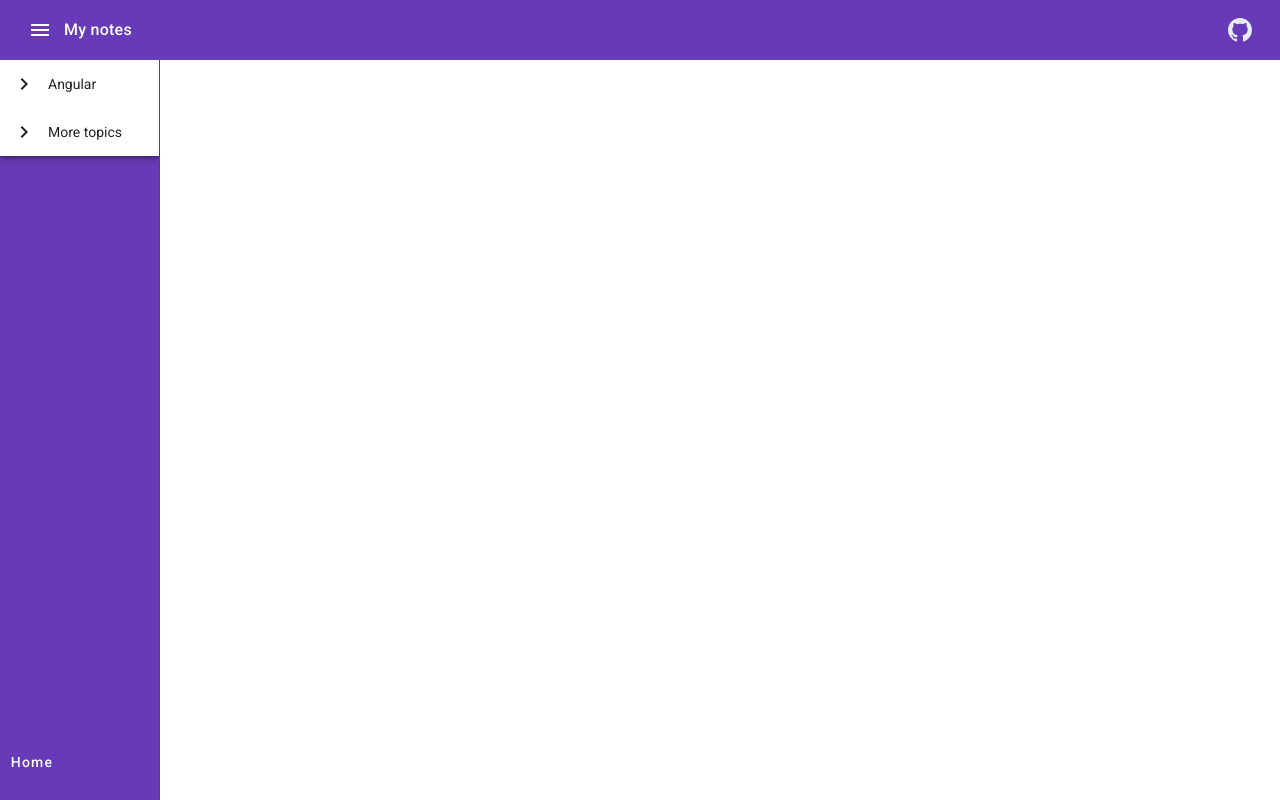
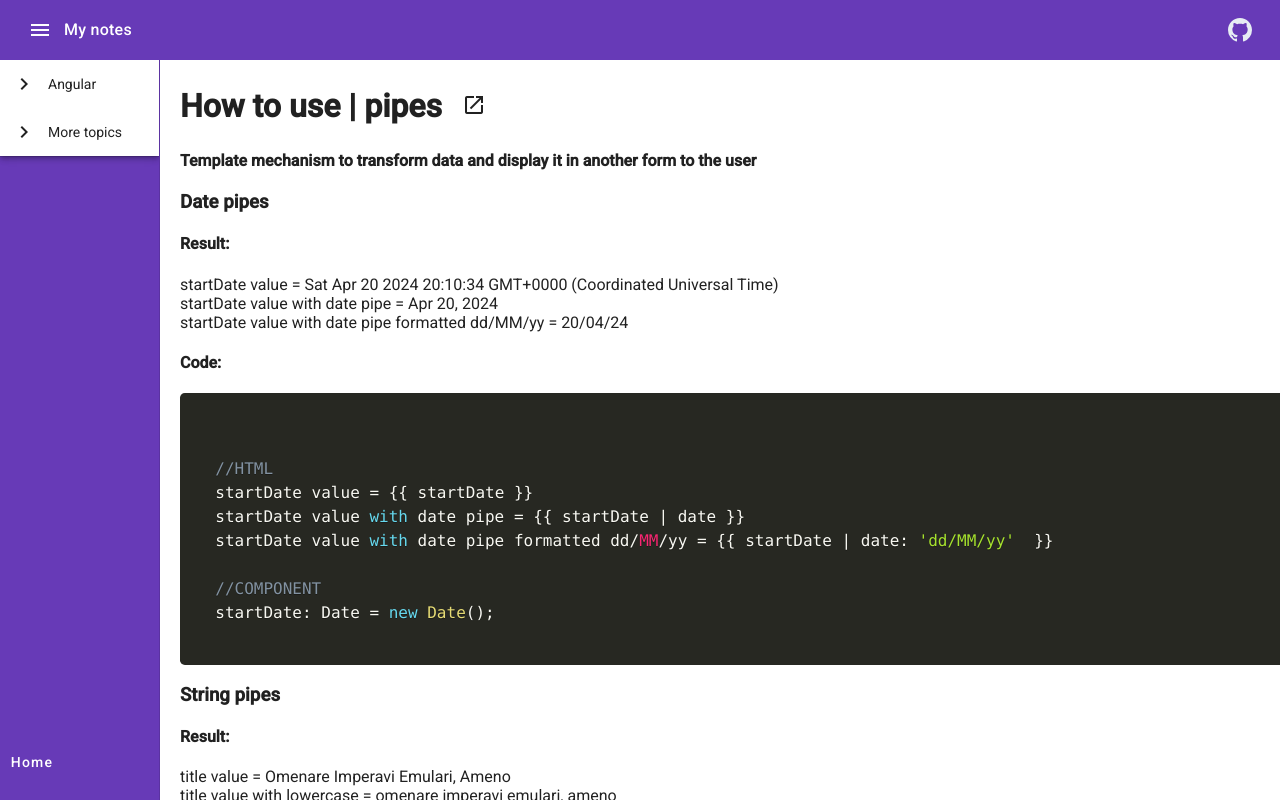
Before and after one commit to tomisko01/my-demo-platform, an Angular app: page /angular/pipe in a window 1280 px wide. Before the commit this address led to /. Built offline with nearby package versions, Linux system fonts and the light colour scheme.

Commit message:
topic: angular - pipes

```diff
--- a/src/app/app.module.ts
+++ b/src/app/app.module.ts
@@ -30,6 +30,7 @@ import { CfIfComponent } from './components/topics/angular/control-flow/cf-if/cf
 import { ConditionalStylesComponent } from './components/topics/angular/conditional-styles/conditional-styles.component';
 import { CfSwitchComponent } from './components/topics/angular/control-flow/cf-switch/cf-switch.component';
 import { NgContainerComponent } from './components/topics/angular/ng-container/ng-container.component';
+import { PipeComponent } from './components/topics/angular/pipe/pipe.component';
 
 
 const routes: Routes = [
@@ -44,6 +45,7 @@ const routes: Routes = [
   {path: 'angular/conditionalStyles', component: ConditionalStylesComponent},
   {path: 'angular/cfSwitch', component: CfSwitchComponent},
   {path: 'angular/ngContainer', component: NgContainerComponent},
+  {path: 'angular/pipe', component: PipeComponent},
 ]
 
 
@@ -63,7 +65,8 @@ const routes: Routes = [
     CfIfComponent,
     ConditionalStylesComponent,
     CfSwitchComponent,
-    NgContainerComponent
+    NgContainerComponent,
+    PipeComponent
   ],
   imports: [
     BrowserModule,
--- a/src/app/components/topics/angular/ng-container/ng-container.component.html
+++ b/src/app/components/topics/angular/ng-container/ng-container.component.html
@@ -1,4 +1,4 @@
-<h1>How to use conditional states
+<h1>How to use ng-container
   <button mat-icon-button
           (click)="openGithubLink()"
           aria-label="Open source code">
@@ -21,4 +21,4 @@
   </code>
 </pre>
 
-<h5>NOTE: *ngIf is old usage, for versions above 17 we go with &#64;if</h5>
+<h5>NOTE: *ngIf is an old usage, for versions above 17 we go with &#64;if</h5>
--- a/src/app/components/topics/angular/ng-container/ng-container.component.ts
+++ b/src/app/components/topics/angular/ng-container/ng-container.component.ts
@@ -7,7 +7,7 @@ import {HighlightService} from "@service/HighlightService";
   styleUrl: './ng-container.component.css'
 })
 export class NgContainerComponent implements AfterViewChecked {
-  githubLink: string = "https://github.com/tomisko01/my-demo-platform/blob/main/src/app/components/topics/angular/conditional-styles/conditional-styles.component.ts";
+  githubLink: string = "https://github.com/tomisko01/my-demo-platform/blob/main/src/app/components/topics/angular/ng-container/ng-container.component.spec.ts";
   private highlighted: Boolean = false;
   objectToCheck: any =
     {
--- /dev/null
+++ b/src/app/components/topics/angular/pipe/pipe.component.html
@@ -0,0 +1,64 @@
+<h1>How to use | pipes
+  <button mat-icon-button
+          (click)="openGithubLink()"
+          aria-label="Open source code">
+    <mat-icon>open_in_new</mat-icon>
+  </button>
+</h1>
+<h4>Template mechanism to transform data and display it in another form to the user</h4>
+<h3>Date pipes</h3>
+
+<h4>Result:</h4>
+<div>
+  startDate value = {{ startDate }}
+</div>
+<div>
+  startDate value with date pipe = {{ startDate | date }}
+</div>
+<div>
+  startDate value with date pipe formatted dd/MM/yy = {{ startDate | date: 'dd/MM/yy' }}
+</div>
+
+<h4>Code:</h4>
+<pre>
+  <code class="language-ts">
+    {{ datePipeCode }}
+  </code>
+</pre>
+
+<h3>String pipes</h3>
+
+<h4>Result:</h4>
+<div>
+  title value = {{ title }}
+</div>
+<div>
+  title value with lowercase = {{ title| lowercase }}
+</div>
+<div>
+  title value with uppercase = {{ title| uppercase }}
+</div>
+
+<h4>Code:</h4>
+<pre>
+  <code class="language-ts">
+    {{ stringPipeCode }}
+  </code>
+</pre>
+
+<h3>Number pipes</h3>
+
+<h4>Result:</h4>
+<div>
+  number value = {{ numberValue }}
+</div>
+<div>
+  number value with digits info pipe = {{ numberValue | number: '3.3-5' }}
+</div>
+
+<h4>Code:</h4>
+<pre>
+  <code class="language-ts">
+    {{ numberPipeCode }}
+  </code>
+</pre>
--- /dev/null
+++ b/src/app/components/topics/angular/pipe/pipe.component.ts
@@ -0,0 +1,60 @@
+import {AfterViewChecked, Component} from '@angular/core';
+import {HighlightService} from "@service/HighlightService";
+
+@Component({
+  selector: 'app-pipe',
+  templateUrl: './pipe.component.html',
+  styleUrl: './pipe.component.css'
+})
+export class PipeComponent implements AfterViewChecked {
+
+  githubLink: string = "https://github.com/tomisko01/my-demo-platform/blob/main/src/app/components/topics/angular/pipe/pipe.component.spec.ts";
+  private highlighted: Boolean = false;
+
+  startDate: Date = new Date();
+  title: string = 'Omenare Imperavi Emulari, Ameno';
+  numberValue: number = 9.99;
+  numberValueAsString: string = '21.37';
+
+  datePipeCode: string = `
+  //HTML
+  startDate value = {{ startDate }}
+  startDate value with date pipe = {{ startDate | date }}
+  startDate value with date pipe formatted dd/MM/yy = {{ startDate | date: 'dd/MM/yy'  }}
+
+  //COMPONENT
+  startDate: Date = new Date();`;
+
+  stringPipeCode: string = `
+  //HTML
+  title value = {{ title }}
+  title value with lowercase = {{ title| lowercase }}
+  title value with uppercase = {{ title| uppercase }}
+
+  //COMPONENT
+  title: String = 'Omenare Imperavi Emulari, Ameno';`;
+
+  numberPipeCode: string = `
+  //HTML
+  number value = {{ numberValue }}
+  number value with digits info pipe = {{ numberValue | number: '3.3-5' }}
+
+  //COMPONENT
+  numberValue: number = 9.99;`;
+
+  constructor(private highlightService: HighlightService
+  ) {
+  }
+
+  ngAfterViewChecked(): void {
+    if (!this.highlighted) {
+      this.highlightService.highlightAll();
+      this.highlighted = true;
+    }
+  }
+
+  openGithubLink(): void {
+    window.open(this.githubLink);
+  }
+
+}
--- a/src/app/constants/topic-links-constants.ts
+++ b/src/app/constants/topic-links-constants.ts
@@ -48,6 +48,10 @@ export class TopicLinksConstants {
         {
           name: 'Container',
           routerLink: '/angular/ngContainer'
+        },
+        {
+          name: 'Pipes',
+          routerLink: '/angular/pipe'
         }
       ]
     },
```
Also changed, not shown: src/app/components/topics/angular/pipe/pipe.component.css (added), 1 other file (tests, documents, lock files or other folders).
